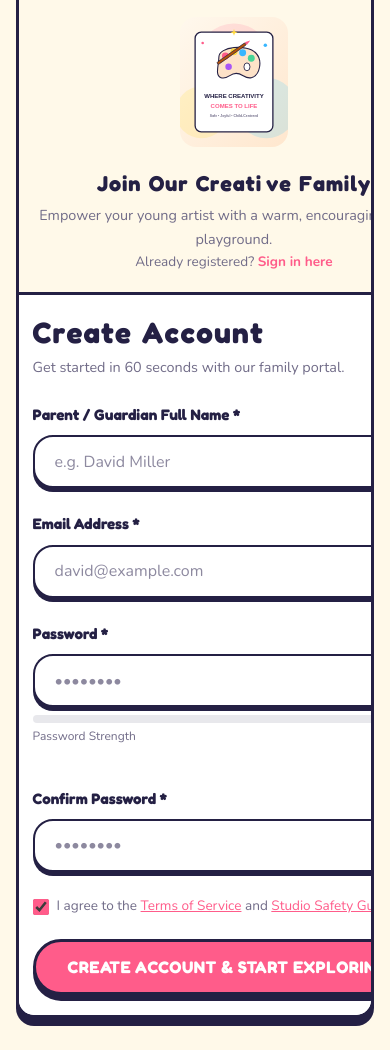
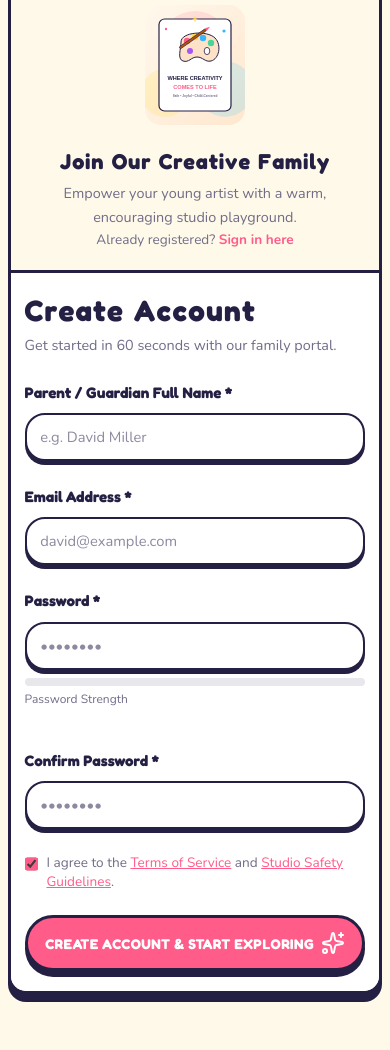
Before and after one commit to Logaprasath-iq/Kids-art, a plain HTML site: page auth/register.html in a window 390 px wide. Shown: the part 102-1152 px from the top of the page. After the commit the page ends 1116 px from the top, so only its background shows below. Drawn offline with nearby package versions, Linux system fonts and the light colour scheme.

Commit message:
fix: resolve 360px responsiveness on register and contact pages, and restore continuous Creative typography across headers, register, and footers

```diff
--- a/assets/css/responsive.css
+++ b/assets/css/responsive.css
@@ -557,6 +557,10 @@ html, body {
 
   .btn-toy {
     width: 100%;
+    white-space: normal !important;
+    text-align: center !important;
+    box-sizing: border-box !important;
+    max-width: 100% !important;
   }
 
   /* Footer Newsletter Form Responsive Stacking */
@@ -651,8 +655,11 @@ html, body {
 /* --- ULTRA SMALL PHONES (<= 400px) --- */
 @media (max-width: 400px) {
   .container {
-    padding-left: 0.85rem;
-    padding-right: 0.85rem;
+    padding-left: 0.75rem !important;
+    padding-right: 0.75rem !important;
+    width: 100% !important;
+    max-width: 100% !important;
+    box-sizing: border-box !important;
   }
 
   .brand-logo {
@@ -778,25 +785,75 @@ html, body {
     height: 180px !important;
   }
 
-  /* Auth Card on 360px (Fix Responsiveness 3) */
-  .auth-card-sidebar {
+  /* Auth Pages on 360px */
+  .auth-page-body,
+  body.auth-page-body {
+    padding: 1.25rem 0.5rem !important;
+    box-sizing: border-box !important;
+    width: 100% !important;
+    max-width: 100% !important;
+  }
+  .auth-grid-card {
+    width: 100% !important;
+    max-width: 100% !important;
+    box-sizing: border-box !important;
+    border-radius: 18px !important;
+    box-shadow: 0 8px 0 var(--border) !important;
+    margin: 0 auto !important;
+  }
+  .auth-card-sidebar,
+  .auth-card-main {
     padding: 1.25rem 0.85rem !important;
+    width: 100% !important;
+    max-width: 100% !important;
+    box-sizing: border-box !important;
   }
   .auth-card-sidebar img {
-    max-height: 130px !important;
+    max-height: 120px !important;
   }
-  .auth-card-main {
+
+  /* Contact Page on 360px */
+  .contact-layout-grid {
+    grid-template-columns: 1fr !important;
+    width: 100% !important;
+    max-width: 100% !important;
+    box-sizing: border-box !important;
+    gap: 1.5rem !important;
+  }
+  .contact-inputs-grid {
+    grid-template-columns: 1fr !important;
+    width: 100% !important;
+    max-width: 100% !important;
+    box-sizing: border-box !important;
+    gap: 1rem !important;
+  }
+  .contact-form-card {
     padding: 1.25rem 0.85rem !important;
-  }
-  .auth-grid-card {
     border-radius: 18px !important;
     box-shadow: 0 8px 0 var(--border) !important;
+    box-sizing: border-box !important;
+    width: 100% !important;
+    max-width: 100% !important;
   }
 
-  /* Contact Form on 360px (Fix Responsiveness 2) */
-  .contact-form-card {
-    padding: 1rem 0.75rem !important;
-    border-radius: 18px !important;
-    box-shadow: 0 8px 0 var(--border) !important;
+  /* Form controls and interactive buttons on 360px */
+  .form-control {
+    width: 100% !important;
+    max-width: 100% !important;
+    box-sizing: border-box !important;
+    padding: 0.75rem 0.85rem !important;
+    font-size: 0.92rem !important;
+  }
+
+  .btn-toy {
+    font-size: 0.88rem !important;
+    padding: 0.8rem 0.75rem !important;
+    gap: 0.4rem !important;
+    white-space: normal !important;
+    text-align: center !important;
+    line-height: 1.35 !important;
+    width: 100% !important;
+    max-width: 100% !important;
+    box-sizing: border-box !important;
   }
 }
--- a/assets/css/style.css
+++ b/assets/css/style.css
@@ -171,9 +171,9 @@ h1, h2, h3, h4, h5, h6 {
   font-kerning: none;
 }
 
-/* Dedicated spacing to guarantee 'I' and 'V' never merge in 'Creative' */
+/* Reset spacing so 'I' and 'V' in 'Creative' are never split */
 .iv-sep {
-  letter-spacing: 0.22em !important;
+  letter-spacing: normal !important;
   display: inline !important;
 }
 
@@ -2728,10 +2728,22 @@ body.theme-cyber-lab[data-theme="dark"] {
 }
 
 /* --- Auth Card Layout Base --- */
+.auth-page-body {
+  background: var(--cream);
+  min-height: 100vh;
+  display: flex;
+  align-items: center;
+  justify-content: center;
+  padding: 2rem 1rem;
+  box-sizing: border-box;
+  width: 100%;
+}
+
 .auth-grid-card {
   display: grid;
   grid-template-columns: 1fr 1.15fr;
   width: 100%;
+  box-sizing: border-box;
 }
 
 .auth-card-sidebar {
--- a/assets/js/main.js
+++ b/assets/js/main.js
@@ -255,50 +255,6 @@ document.addEventListener('DOMContentLoaded', () => {
     setInterval(updateCountdown, 1000);
   }
 
-  // 9. Auto-separate 'I' and 'V' in 'Creative' across headings to prevent Fredoka glyph overlap
-  const fixCreativeKerning = () => {
-    const selector = 'h1, h2, h3, h4, .hero-title, .section-title, .page-hero-title, .event-title, .class-card-title, .blog-card-title, .text-gradient-rainbow, .text-gradient-sun, .text-gradient-pink, .text-gradient-blue, .text-gradient-green, .text-gradient-purple';
-    document.querySelectorAll(selector).forEach(el => {
-      if (el.querySelector('.iv-sep') || el.querySelector('input, textarea, select')) return;
-
-      const walker = document.createTreeWalker(el, NodeFilter.SHOW_TEXT, null, false);
-      const textNodes = [];
-      let node;
-      while ((node = walker.nextNode())) {
-        if (/creat(i)(v)/i.test(node.nodeValue)) {
-          textNodes.push(node);
-        }
-      }
-
-      textNodes.forEach(tn => {
-        const parent = tn.parentNode;
-        if (!parent) return;
-        const text = tn.nodeValue;
-        const frag = document.createDocumentFragment();
-        let lastIndex = 0;
-        const regex = /(creat)(i)(v[a-z]*)/gi;
-        let m;
-        while ((m = regex.exec(text)) !== null) {
-          if (m.index > lastIndex) {
-            frag.appendChild(document.createTextNode(text.substring(lastIndex, m.index)));
-          }
-          frag.appendChild(document.createTextNode(m[1])); // Creat
-          const span = document.createElement('span');
-          span.className = 'iv-sep';
-          span.textContent = m[2]; // i / I
-          frag.appendChild(span);
-          frag.appendChild(document.createTextNode(m[3])); // ve / VE...
-          lastIndex = regex.lastIndex;
-        }
-        if (lastIndex < text.length) {
-          frag.appendChild(document.createTextNode(text.substring(lastIndex)));
-        }
-        parent.replaceChild(frag, tn);
-      });
-    });
-  };
-  fixCreativeKerning();
-
   // 10. Initialize Lucide Icons
   if (window.lucide) {
     window.lucide.createIcons();
--- a/auth/register.html
+++ b/auth/register.html
@@ -11,10 +11,9 @@
   <link rel="stylesheet" href="../assets/css/style.css">
   <link rel="stylesheet" href="../assets/css/responsive.css">
   <link rel="stylesheet" href="../assets/css/rtl.css">
-</head>
-<body style="background: var(--cream); min-height: 100vh; display: flex; align-items: center; justify-content: center; padding: 2rem 1rem;">
+<body class="auth-page-body" style="background: var(--cream); min-height: 100vh; display: flex; align-items: center; justify-content: center; box-sizing: border-box;">
 
-  <div class="admin-card auth-grid-card" style="width: 100%; max-width: 960px; padding: 0; overflow: hidden; border: 3px solid var(--border); box-shadow: 0 16px 0 var(--border);">
+  <div class="admin-card auth-grid-card" style="width: 100%; max-width: 960px; padding: 0; overflow: hidden; border: 3px solid var(--border); box-shadow: 0 16px 0 var(--border); box-sizing: border-box;">
 
     <!-- Left: Illustration -->
     <div class="auth-card-sidebar" style="background: var(--cream); position: relative;">
```
Also changed, not shown: about.html (+1 -1 lines), auth/login.html (+2 -3 lines), blog-details.html (+1 -1 lines), blog.html (+1 -1 lines), class-details.html (+1 -1 lines), coming-soon.html (+1 -1 lines), home-2.html (+2 -2 lines), index.html (+2 -2 lines), maintenance.html (+1 -1 lines), pricing.html (+1 -1 lines).
